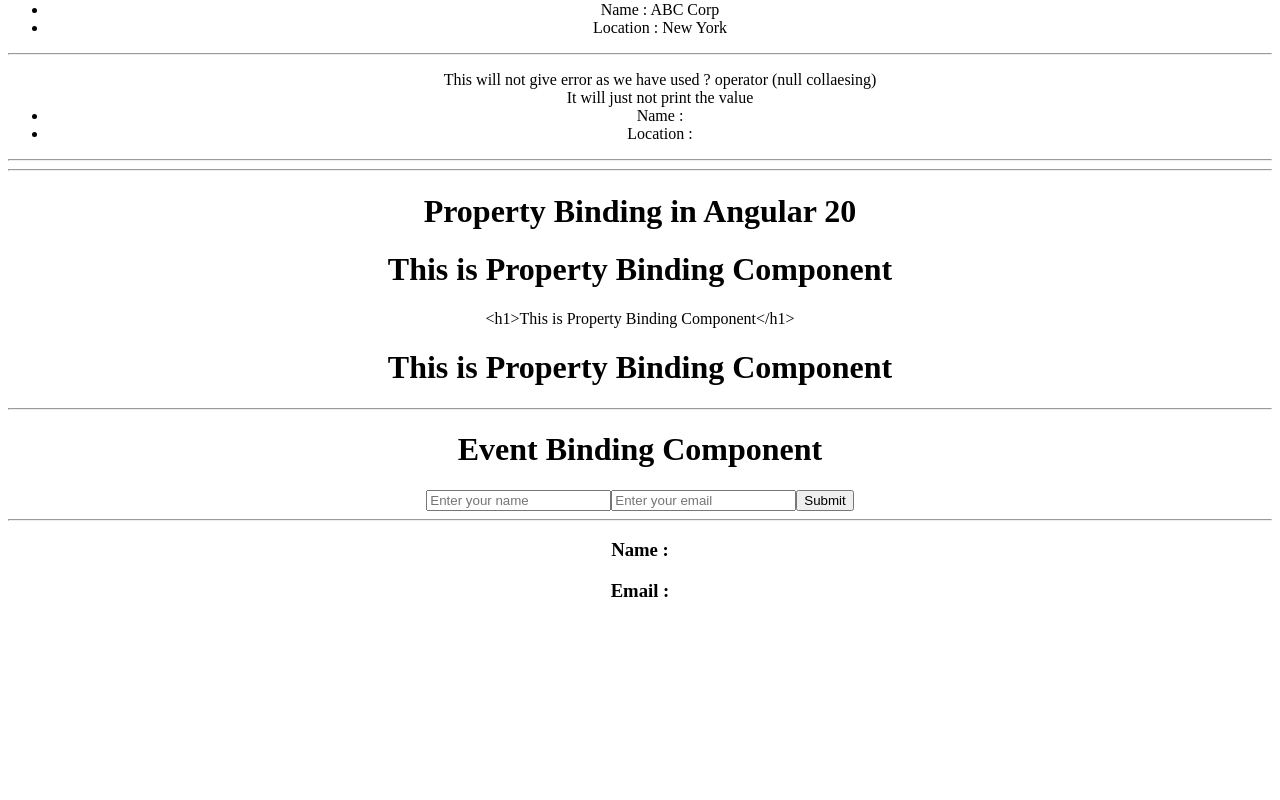
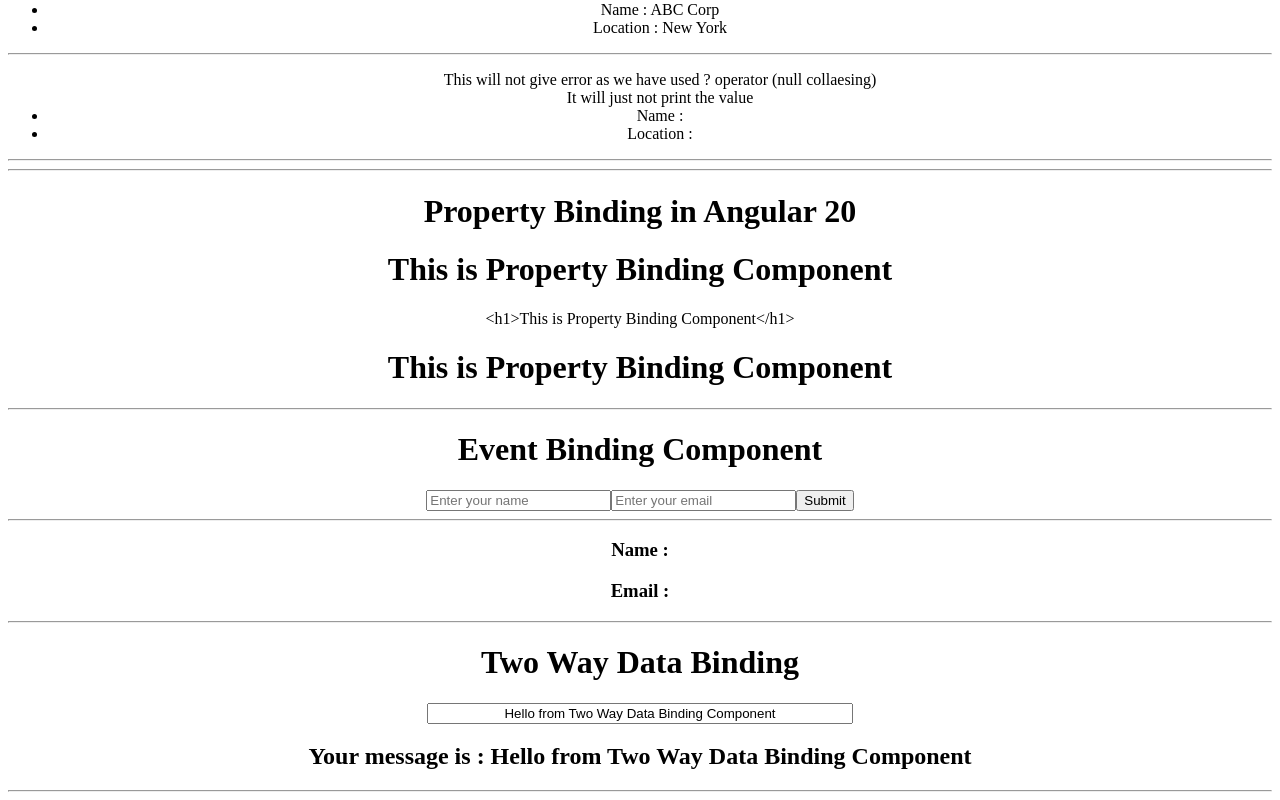
Before and after one commit to HarshTurakhiaPersonal/Angular20Demo, an Angular app: page / in a window 1280 px wide. Shown: the part 619-1419 px from the top of the page. Before the commit the page ends 1240 px from the top, so only its background shows below. Built offline with nearby package versions, Linux system fonts and the light colour scheme.

Commit message:
Two Way Data Binding

```diff
--- a/src/app/app.html
+++ b/src/app/app.html
@@ -16,4 +16,5 @@
     <app-interpolation-component></app-interpolation-component>
     <app-property-binding></app-property-binding>
     <app-event-binding></app-event-binding>
+    <app-two-way-data-binding></app-two-way-data-binding>
 </div>
--- a/src/app/app.ts
+++ b/src/app/app.ts
@@ -4,11 +4,12 @@ import { AttributeDirective } from "./attribute-directive/attribute-directive";
 import { InterpolationCOmponent } from "./interpolation-component/interpolation-component";
 import { PropertyBinding } from "./property-binding/property-binding";
 import { EventBinding } from "./event-binding/event-binding";
+import { TwoWayDataBinding } from "./two-way-data-binding/two-way-data-binding";
 // import { Child } from './child/child';
 
 @Component({
   selector: 'app-root',
-  imports: [StructuralDirective, AttributeDirective, InterpolationCOmponent, PropertyBinding, EventBinding],
+  imports: [StructuralDirective, AttributeDirective, InterpolationCOmponent, PropertyBinding, EventBinding, TwoWayDataBinding],
   templateUrl: './app.html',
   styleUrl: './app.css',
 })
--- /dev/null
+++ b/src/app/two-way-data-binding/two-way-data-binding.html
@@ -0,0 +1,8 @@
+<hr>
+<h1>Two Way Data Binding</h1>
+
+<input type="text" [(ngModel)]="_message" style="width: 33%; text-align: center;">
+<h2>
+    Your message is : {{_message}}
+</h2>
+<hr>
--- /dev/null
+++ b/src/app/two-way-data-binding/two-way-data-binding.ts
@@ -0,0 +1,13 @@
+import { Component } from '@angular/core';
+import { FormsModule } from '@angular/forms';
+
+@Component({
+  selector: 'app-two-way-data-binding',
+  imports: [FormsModule],
+  templateUrl: './two-way-data-binding.html',
+  styleUrl: './two-way-data-binding.css',
+})
+export class TwoWayDataBinding {
+
+  _message: string = "Hello from Two Way Data Binding Component";
+}
```
Also changed, not shown: src/app/two-way-data-binding/two-way-data-binding.css (added).
